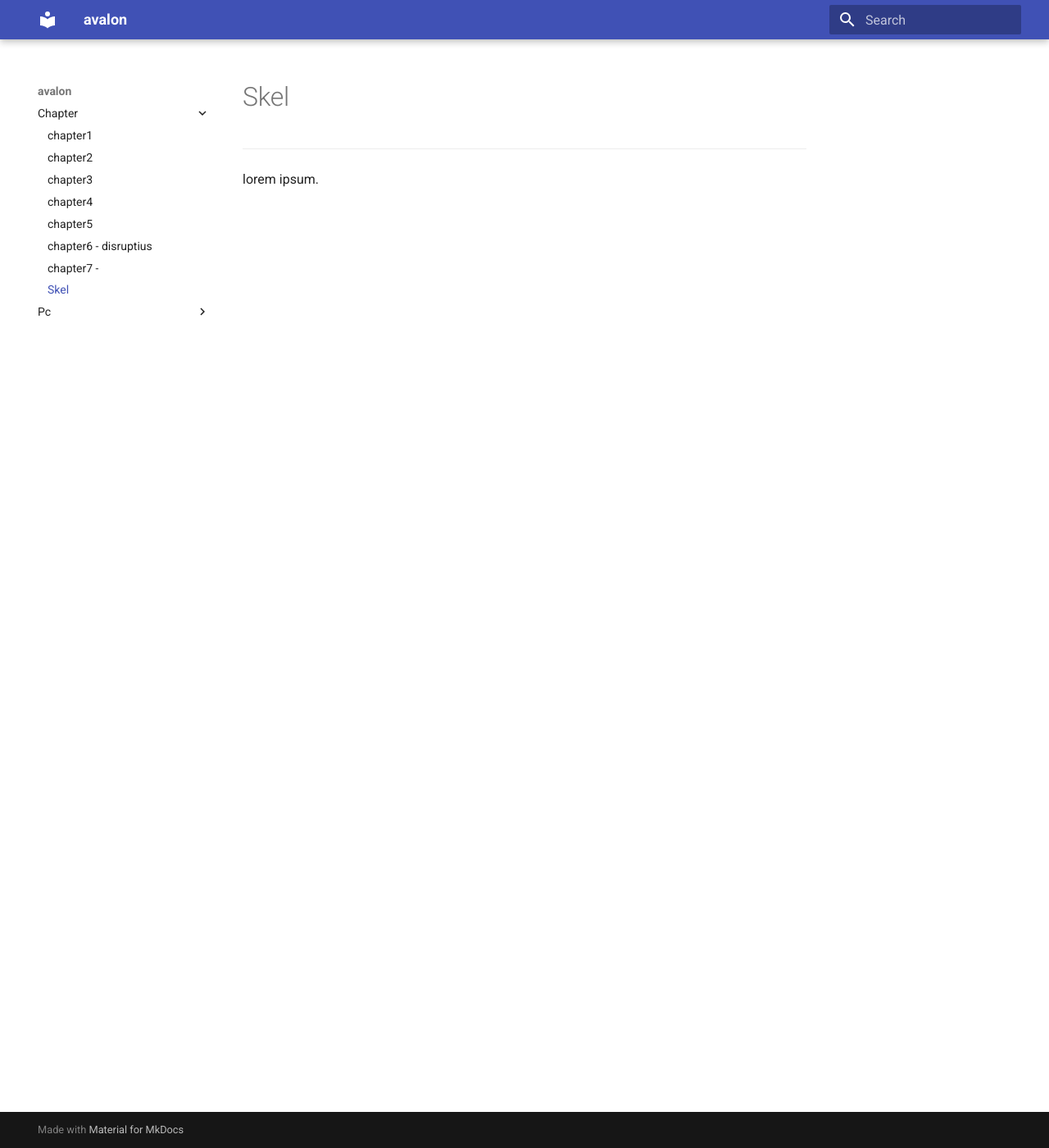
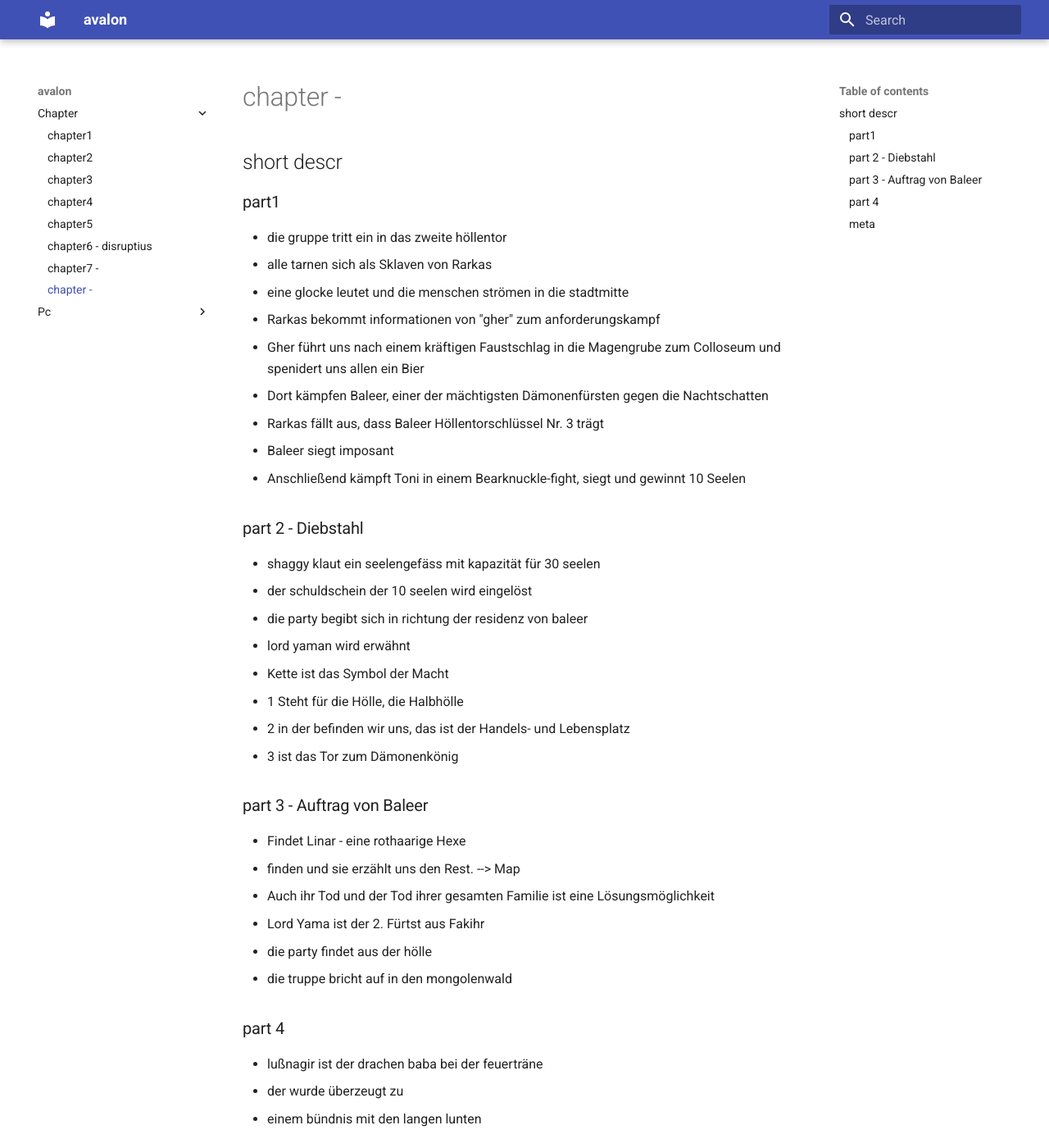
Before and after one commit to mkdocs-pnp/avalon, an MkDocs documentation site: the page built from docs/chapter/skel.md, in a window 1280 px wide and 1400 px high. Shown: the whole window at 82% size. Built offline with MkDocs 1.6.1 and Material for MkDocs 9.7.7, drawn with Linux system fonts in a browser that asks for light colours; some of the changed text lies outside the part shown.

Commit message:
Update skel.md

```diff
--- a/docs/chapter/skel.md
+++ b/docs/chapter/skel.md
@@ -1,8 +1,51 @@
-ummary: description
-authors:
-    - foo
-    - bar
-date: 2020-06-10
-some_url: https://example.com
----
-lorem ipsum.
+# chapter<number> - <chapter_name>
+
+## short descr
+
+###  part1
+
++ die gruppe tritt ein in das zweite höllentor
++ alle tarnen sich als Sklaven von Rarkas
++ eine glocke leutet und die menschen strömen in die stadtmitte
++ Rarkas bekommt informationen von "gher" zum anforderungskampf
++ Gher führt uns nach einem kräftigen Faustschlag in die Magengrube zum Colloseum und spenidert uns allen ein Bier
++ Dort kämpfen Baleer, einer der mächtigsten Dämonenfürsten gegen die Nachtschatten
++ Rarkas fällt aus, dass Baleer Höllentorschlüssel Nr. 3 trägt
++ Baleer siegt imposant
++ Anschließend kämpft Toni in einem Bearknuckle-fight, siegt und gewinnt 10 Seelen
+
+### part 2 - Diebstahl
+
++ shaggy klaut ein seelengefäss mit kapazität für 30 seelen
++ der schuldschein der 10 seelen wird eingelöst
++ die party begibt sich in richtung der residenz von baleer
+  + lord yaman wird erwähnt
++ Kette ist das Symbol der Macht
+  + 1 Steht für die Hölle, die Halbhölle
+  + 2 in der befinden wir uns, das ist der Handels- und Lebensplatz
+  + 3 ist das Tor zum Dämonenkönig
+
+### part 3 - Auftrag von Baleer
+
++ Findet Linar - eine rothaarige Hexe
+  + finden und sie erzählt uns den Rest. --> Map
+  + Auch ihr Tod und der Tod ihrer gesamten Familie ist eine Lösungsmöglichkeit
+ + Lord Yama ist der 2. Fürtst aus Fakihr
+ + die party findet aus der hölle
+ + die truppe bricht auf in den mongolenwald
+
+### part 4
+
++ lußnagir ist der drachen baba bei der feuerträne
++ der wurde überzeugt zu
+  + einem bündnis mit den langen lunten
+
+### meta
+
++ kritischer treffer bei unteren und oberen zwei zahlen bei einem w20
+  + bsp: level I action - 1x w20:
+    + erfolg bei: 1-2
+    + misserfolg bei 19-20
+  + bsp: level IV action - 4x w20:
+    + erfolg bei: 1-8
+    + misserfolg bei: 73-80
```
